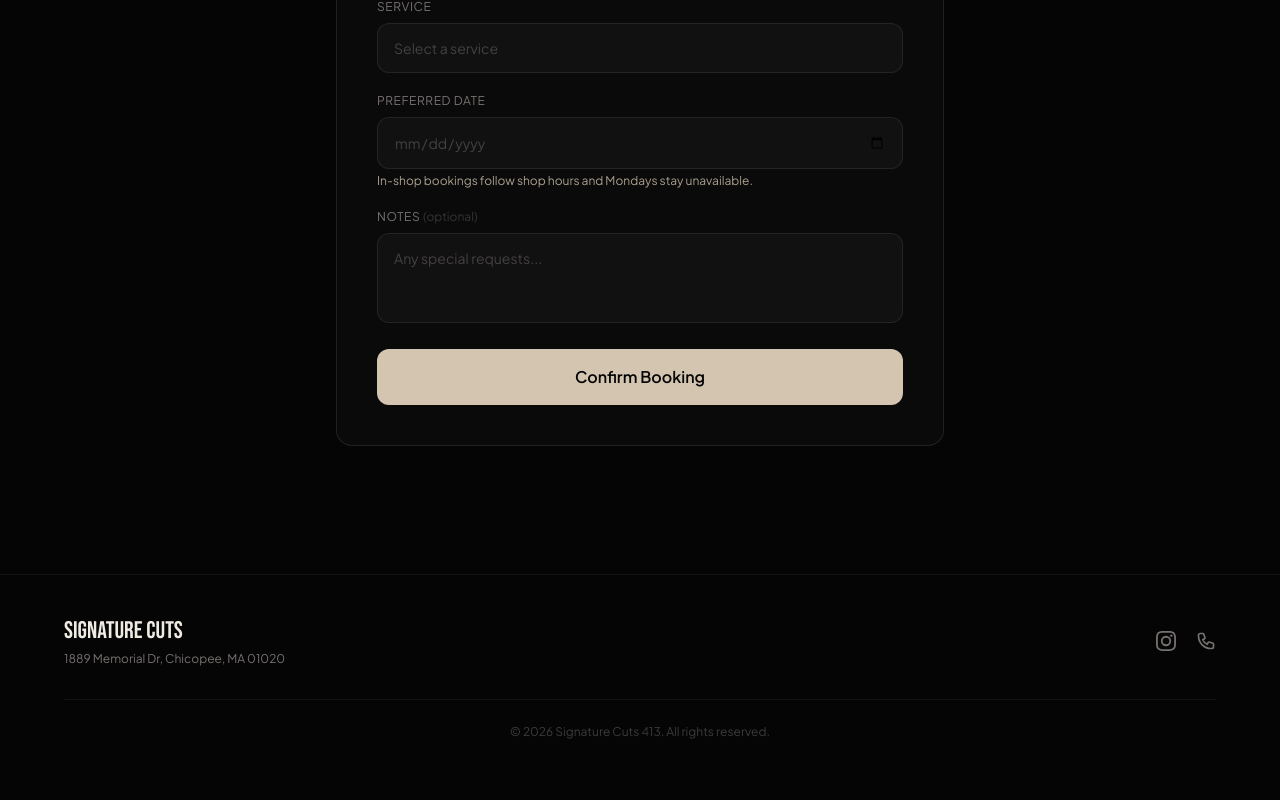
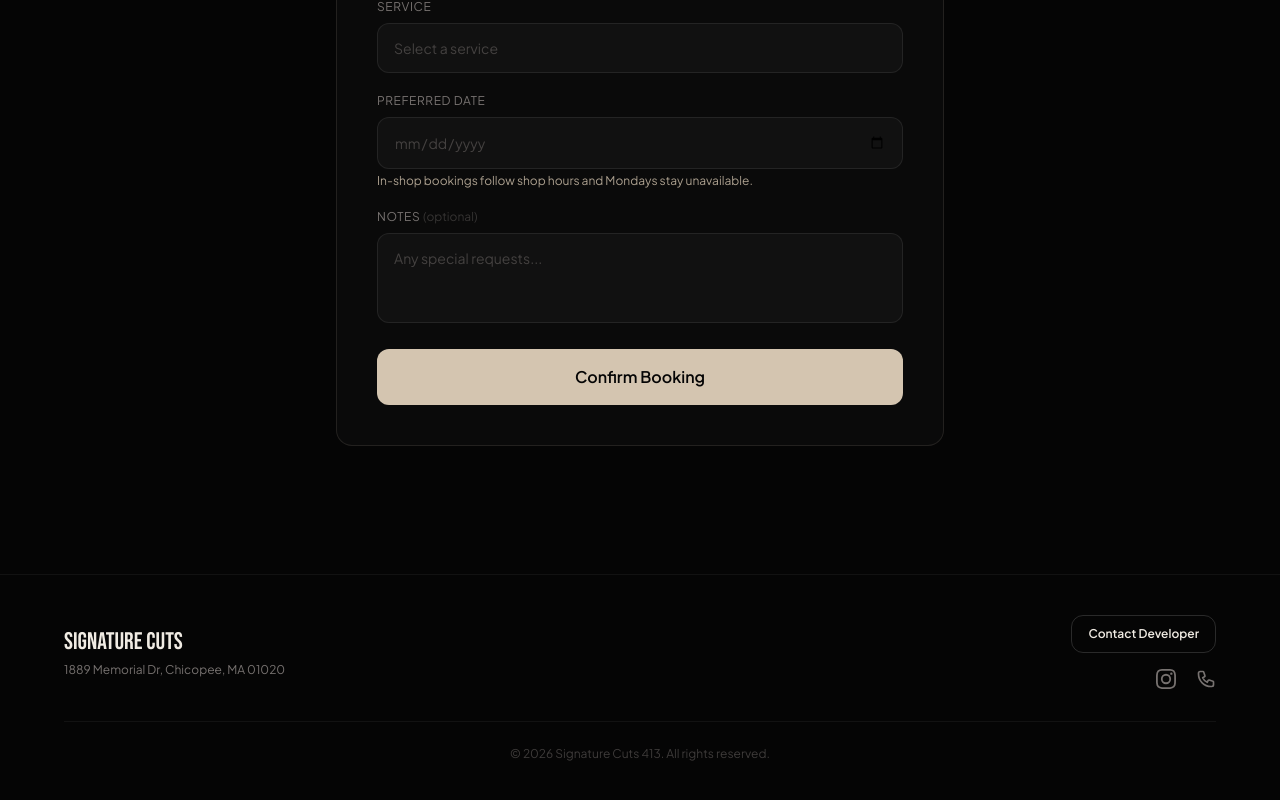
Before and after one commit to whoisaldo/SignatureCuts, a Next.js app: page / in a window 1280 px wide. Shown: the part 8341-9141 px from the top of the page. Built offline with nearby package versions, Linux system fonts and the light colour scheme.

Commit message:
feat: add Contact Developer mail link in footer

```diff
--- a/src/components/Footer.tsx
+++ b/src/components/Footer.tsx
@@ -14,7 +14,16 @@ export default function Footer() {
             </p>
           </div>
 
-          <div className="flex items-center gap-5">
+          <div className="flex flex-col items-center md:items-end gap-4">
+            <a
+              href={`mailto:${siteConfig.developerEmail}`}
+              className="btn-outline text-xs px-4 py-2.5"
+              aria-label={`Contact the developer at ${siteConfig.developerEmail}`}
+            >
+              Contact Developer
+            </a>
+
+            <div className="flex items-center gap-5">
             <a
               href={siteConfig.socials.instagram}
               target="_blank"
@@ -52,6 +61,7 @@ export default function Footer() {
                 />
               </svg>
             </a>
+            </div>
           </div>
         </div>
 
--- a/src/config/siteConfig.ts
+++ b/src/config/siteConfig.ts
@@ -3,6 +3,7 @@ export const siteConfig = {
   tagline: "Walk-ins Welcome • Chicopee, MA",
   phone: "+14135341114",
   phoneDisplay: "(413) 534-1114",
+  developerEmail: "aliyounes@eternalreverse.com",
   address: {
     street: "1889 Memorial Dr",
     city: "Chicopee",
```
